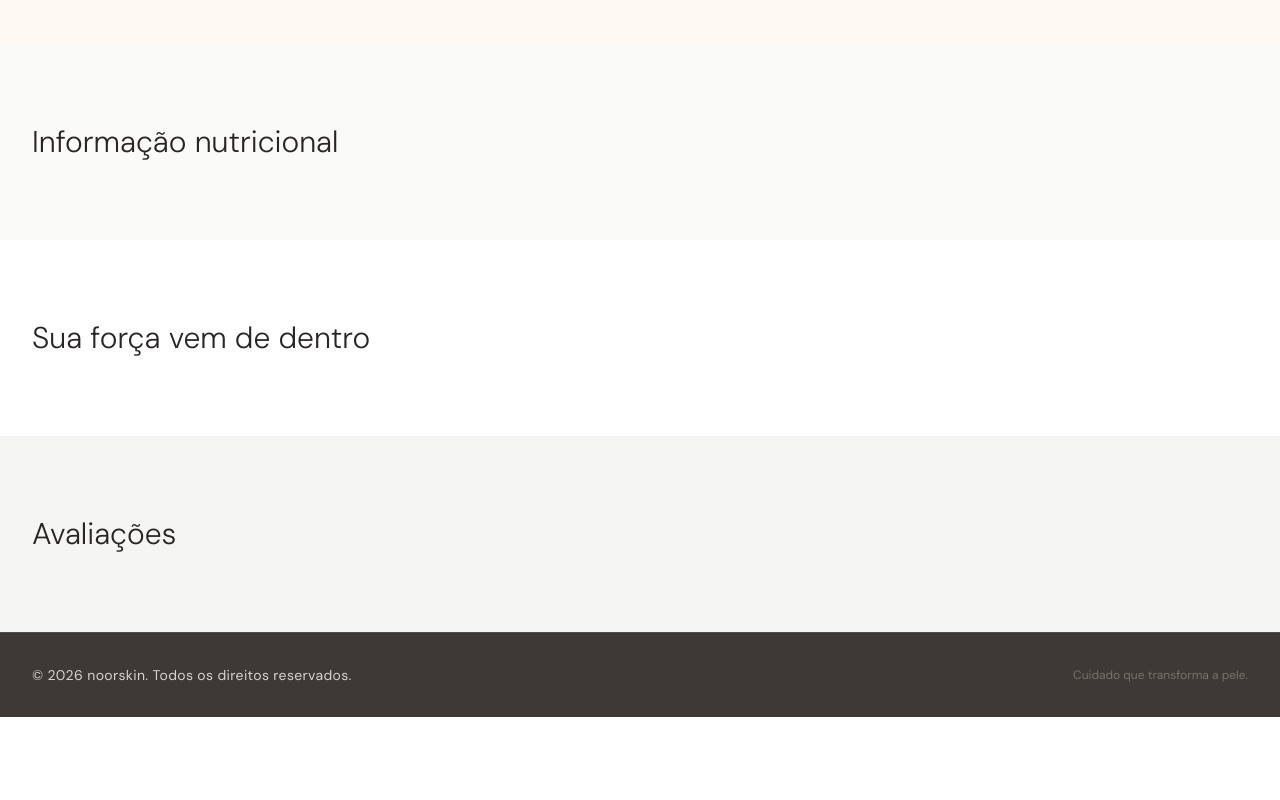
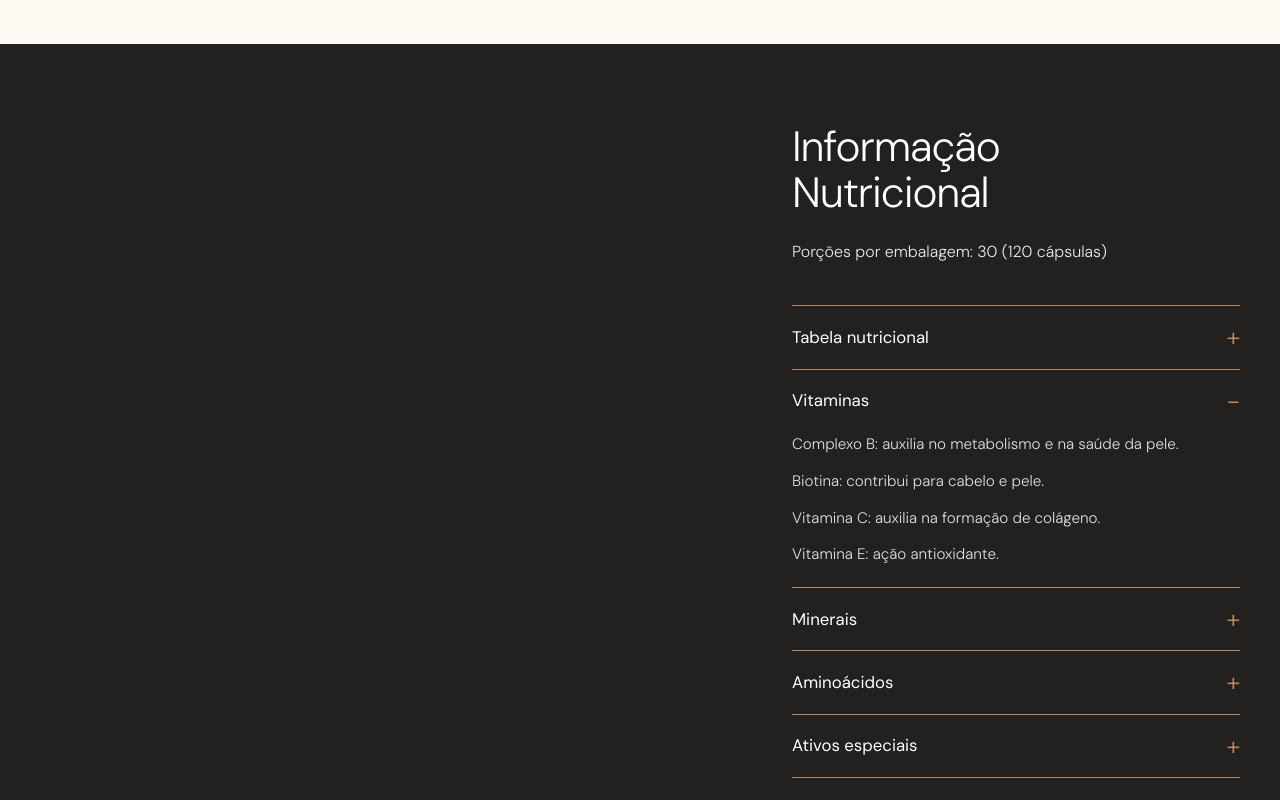
Before and after one commit to AthosAlexandre/TesteEssentia, a React (Vite) app in the folder teste-essentia/: page / in a window 1280 px wide. Shown: the part 1220-2020 px from the top of the page. Before the commit the page ends 1937 px from the top, so only its background shows below. Built offline with nearby package versions, Linux system fonts and the light colour scheme.

Commit message:
colocando a seção Informação Nutricional

```diff
--- a/teste-essentia/src/page/home/sections/informacao-nutricional/index.jsx
+++ b/teste-essentia/src/page/home/sections/informacao-nutricional/index.jsx
@@ -1,16 +1,128 @@
+import { useId, useState } from 'react'
+
+const ACCORDION_ITEMS = [
+  {
+    id: 'tabela',
+    title: 'Tabela nutricional',
+    lines: [
+      'Porção (4 cápsulas): valores nutricionais proporcionais à dose diária.',
+      'Energia declarada: apoia a integração do produto ao planejamento alimentar.',
+      'Macronutrientes: discriminados na embalagem para transparência.',
+      'Micronutrientes: percentuais de referência (%VD) conforme rotulagem.',
+    ],
+  },
+  {
+    id: 'vitaminas',
+    title: 'Vitaminas',
+    lines: [
+      'Complexo B: auxilia no metabolismo e na saúde da pele.',
+      'Biotina: contribui para cabelo e pele.',
+      'Vitamina C: auxilia na formação de colágeno.',
+      'Vitamina E: ação antioxidante.',
+    ],
+  },
+  {
+    id: 'minerais',
+    title: 'Minerais',
+    lines: [
+      'Zinco: contribui para a manutenção de cabelos, pele e unhas.',
+      'Selênio: participa da proteção celular frente aos radicais livres.',
+      'Magnésio: auxilia no funcionamento normal do sistema nervoso.',
+      'Cálcio: importante para a manutenção de ossos e dentes.',
+    ],
+  },
+  {
+    id: 'aminoacidos',
+    title: 'Aminoácidos',
+    lines: [
+      'Lisina: participa da síntese de proteínas e do processo de recuperação.',
+      'Metionina: fornece enxofre para a formação de queratina e colágeno.',
+      'Glicina: apoia a estrutura de tecidos conjuntivos e a vitalidade da pele.',
+      'Prolina: associada à formação e estabilidade do colágeno.',
+    ],
+  },
+  {
+    id: 'ativos',
+    title: 'Ativos especiais',
+    lines: [
+      'Ácido hialurônico: ajuda na hidratação e na sensação de conforto da pele.',
+      'Ceramidas: contribuem para a barreira cutânea e a integridade da epiderme.',
+      'Colágeno hidrolisado: proteína estrutural para firmeza e elasticidade.',
+      'Resveratrol: ação antioxidante complementar na rotina diária.',
+    ],
+  },
+]
+
 export default function InformacaoNutricionalSection() {
+  const baseId = useId()
+  const [openId, setOpenId] = useState('vitaminas')
+
   return (
     <section
-      className="bg-stone-50"
+      className="bg-[#22211F]"
       aria-labelledby="secao-informacao-nutricional-titulo"
     >
-      <div className="mx-auto max-w-7xl px-5 py-16 md:px-8 md:py-20">
-        <h2
-          id="secao-informacao-nutricional-titulo"
-          className="font-nav text-2xl font-light text-stone-800 md:text-3xl"
-        >
-          Informação nutricional
-        </h2>
+      <div className="mx-auto max-w-7xl px-5 py-14 sm:px-8 sm:py-16 md:py-20 lg:px-10">
+        <div className="grid grid-cols-1 md:grid-cols-2 md:gap-x-10 lg:gap-x-16">
+          <div className="hidden md:block" aria-hidden />
+          <div className="w-full max-w-xl md:max-w-none md:justify-self-end lg:max-w-[28rem]">
+            <h2
+              id="secao-informacao-nutricional-titulo"
+              className="font-nav text-[clamp(1.85rem,4.2vw,2.65rem)] font-light leading-[1.08] tracking-tight text-white"
+            >
+              Informação
+              <br />
+              Nutricional
+            </h2>
+            <p className="font-nav mt-5 text-sm font-light leading-relaxed text-white/90 sm:mt-6 sm:text-base">
+              Porções por embalagem: 30 (120 cápsulas)
+            </p>
+
+            <div className="mt-8 border-t border-[#BD8457] sm:mt-10">
+              {ACCORDION_ITEMS.map((item) => {
+                const isOpen = openId === item.id
+                const panelId = `${baseId}-${item.id}-panel`
+                const buttonId = `${baseId}-${item.id}-button`
+                return (
+                  <div key={item.id} className="border-b border-[#BD8457]">
+                    <h3 className="font-nav text-base font-normal text-white sm:text-[1.05rem]">
+                      <button
+                        id={buttonId}
+                        type="button"
+                        className="flex w-full items-center justify-between gap-4 py-4 text-left transition hover:text-white/95 focus-visible:outline-none focus-visible:ring-2 focus-visible:ring-[#BD8457] focus-visible:ring-offset-2 focus-visible:ring-offset-[#22211F] sm:py-[1.125rem]"
+                        aria-expanded={isOpen}
+                        aria-controls={panelId}
+                        onClick={() => setOpenId(isOpen ? null : item.id)}
+                      >
+                        <span>{item.title}</span>
+                        <span
+                          className="shrink-0 font-nav text-2xl font-light leading-none text-[#BD8457] sm:text-[1.65rem]"
+                          aria-hidden
+                        >
+                          {isOpen ? '\u2212' : '+'}
+                        </span>
+                      </button>
+                    </h3>
+                    <div
+                      id={panelId}
+                      role="region"
+                      aria-labelledby={buttonId}
+                      hidden={!isOpen}
+                    >
+                      {item.lines.length > 0 ? (
+                        <div className="font-nav space-y-3 pb-5 text-sm font-light leading-relaxed text-white/85 sm:text-[0.95rem]">
+                          {item.lines.map((line) => (
+                            <p key={line}>{line}</p>
+                          ))}
+                        </div>
+                      ) : null}
+                    </div>
+                  </div>
+                )
+              })}
+            </div>
+          </div>
+        </div>
       </div>
     </section>
   )
```
